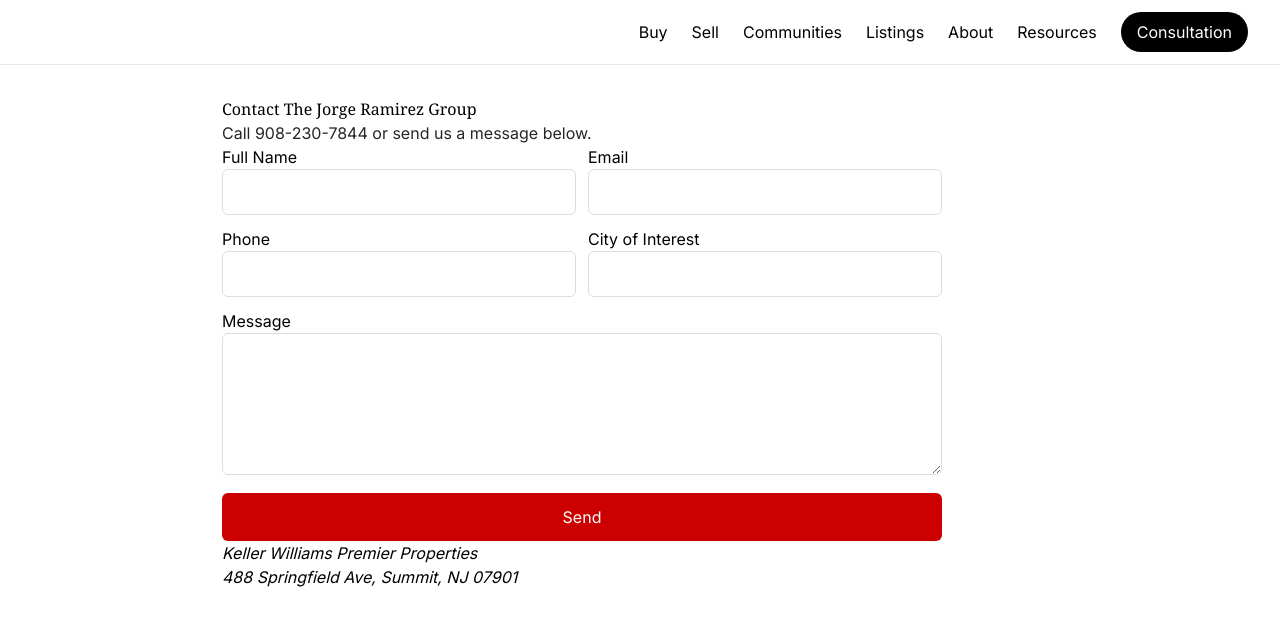
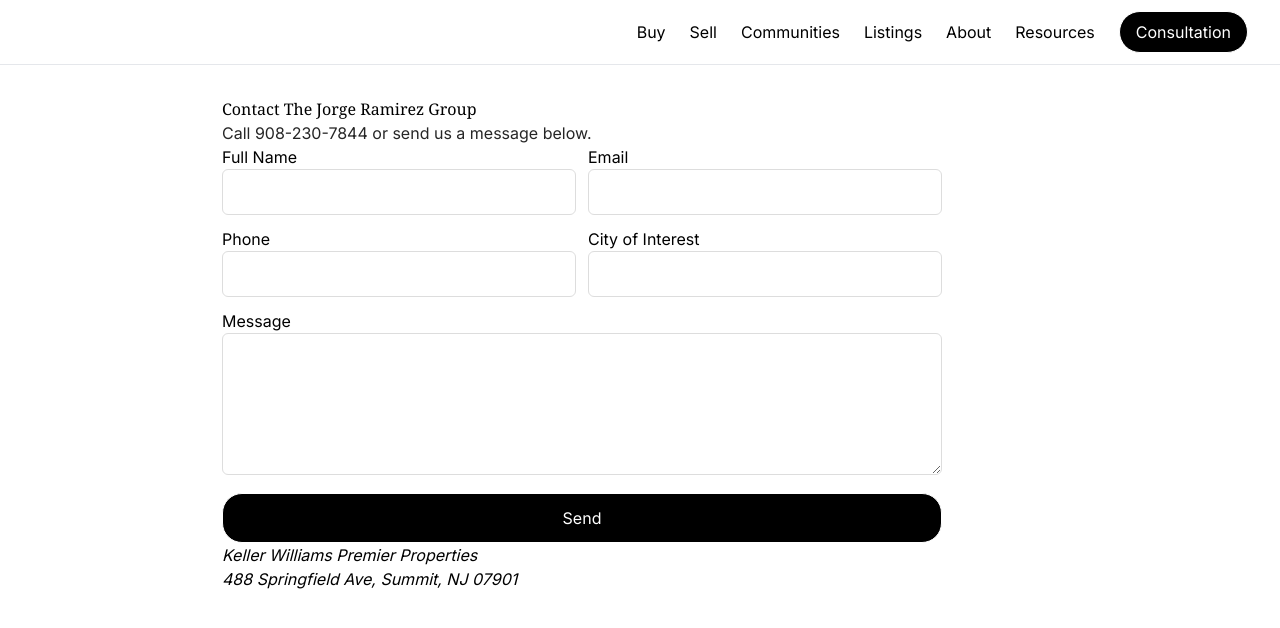
Before and after one commit to jorgeramirez76/jorge-ramirez-group, a Next.js app: page /contact in a window 1280 px wide. Shown: the top 628 px of the page. Built offline with nearby package versions, Linux system fonts and the light colour scheme.

Commit message:
feat: unify button styles

```diff
--- a/app/listings/[slug]/page.tsx
+++ b/app/listings/[slug]/page.tsx
@@ -33,7 +33,7 @@ export default function ListingDetail({ params }: Props) {
             <input type="hidden" name="interest" value={listing.address} />
             <input name="name" required placeholder="Full name" className="w-full border rounded-2xl p-3" />
             <input name="email" required type="email" placeholder="Email" className="w-full border rounded-2xl p-3" />
-            <button className="bg-black text-white px-5 py-3 rounded-2xl">Request a Private Tour</button>
+            <button className="bg-black text-white border border-white px-5 py-3 rounded-2xl">Request a Private Tour</button>
           </form>
         </div>
       </div>
--- a/components/forms/ContactForm.tsx
+++ b/components/forms/ContactForm.tsx
@@ -5,7 +5,7 @@ import { contactAction } from "./contactAction";
 
 function SubmitButton() {
   const { pending } = useFormStatus();
-  return <button disabled={pending}>{pending ? "Sending…" : "Send"}</button>;
+  return <button className="bg-black text-white border border-white px-5 py-3 rounded-2xl" disabled={pending}>{pending ? "Sending…" : "Send"}</button>;
 }
 
 export default function ContactForm({ subject = "General Inquiry" }: { subject?: string }) {
@@ -66,14 +66,6 @@ export default function ContactForm({ subject = "General Inquiry" }: { subject?:
           border: 1px solid #ddd;
           border-radius: 6px;
         }
-        button {
-          padding: 12px 16px;
-          border: 0;
-          border-radius: 6px;
-          background: #cc0000;
-          color: #fff;
-          cursor: pointer;
-        }
         .ok { color: green; }
         .err { color: #b00020; }
         @media (max-width: 720px) { .row { grid-template-columns: 1fr; } }
--- a/components/site-header.tsx
+++ b/components/site-header.tsx
@@ -23,9 +23,9 @@ export function SiteHeader() {
           <Link href="/listings">Listings</Link>
           <Link href="/about">About</Link>
           <Link href="/resources">Resources</Link>
-          <Link href="/contact" className="rounded-full bg-black text-white px-4 py-2">Consultation</Link>
+          <Link href="/contact" className="rounded-full bg-black text-white border border-white px-4 py-2">Consultation</Link>
         </nav>
-        <button className="md:hidden" aria-label="Menu" onClick={()=>setOpen(v=>!v)}>☰</button>
+        <button className="md:hidden bg-black text-white border border-white rounded-2xl px-4 py-2" aria-label="Menu" onClick={()=>setOpen(v=>!v)}>☰</button>
       </div>
       {open && (
         <div className="md:hidden border-t bg-white">
--- a/components/ui/button.tsx
+++ b/components/ui/button.tsx
@@ -6,13 +6,13 @@ type Props = ButtonHTMLAttributes<HTMLButtonElement> & {
   size?: 'sm' | 'md' | 'lg';
 };
 export function Button({ className, variant="primary", size="md", ...props }: Props) {
-  const base = "rounded-2xl px-5 py-3 transition";
+  const base = "rounded-2xl px-5 py-3 transition bg-black text-white border border-white hover:opacity-90";
   const variants = {
-    primary: "bg-brand-black text-white hover:opacity-90",
-    secondary: "bg-brand-red text-white hover:opacity-95",
-    outline: "border border-black text-black hover:bg-black hover:text-white",
-    outlineLight: "border border-white text-white hover:bg-white hover:text-black",
-    ghost: "text-black hover:bg-neutral-100"
+    primary: "",
+    secondary: "",
+    outline: "",
+    outlineLight: "",
+    ghost: ""
   };
   const sizes = { sm: "text-sm", md: "text-base", lg: "text-lg" };
   return <button className={clsx(base, variants[variant], sizes[size], className)} {...props} />;
```
